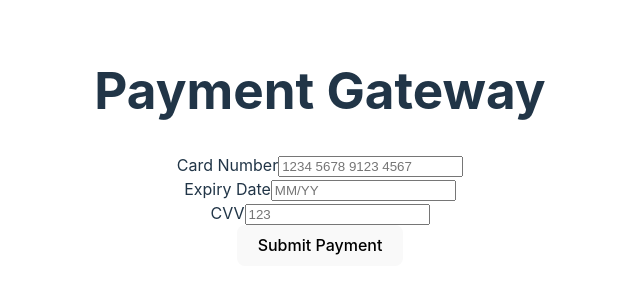
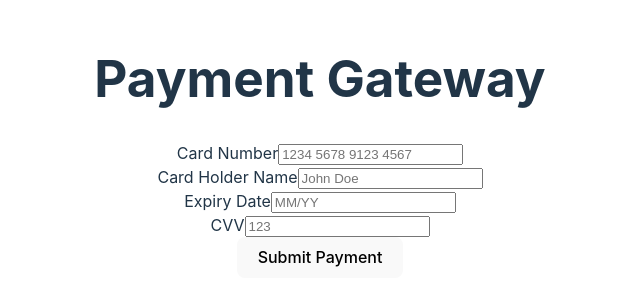
Before and after one commit to Aleksei-Michnik/nodejs-api-visa, a React (Vite) app in the folder frontend/: page / in a window 1280 px wide. Shown: the part 253-558 px from the top of the page, without its empty margins (320-960 px from the left). Built offline with nearby package versions, Linux system fonts and the light colour scheme; no server answers.

Commit message:
Add cardholder name field to payment form and API handler

```diff
--- a/frontend/src/api/paymentService.tsx
+++ b/frontend/src/api/paymentService.tsx
@@ -7,7 +7,12 @@ export async function getPayments() {
     return response.data;
 }
 
-export async function submitPayment(paymentDetails: object) {
+export async function submitPayment(paymentDetails: {
+    cardNumber: string,
+    cardHolder: string,
+    expiry: string,
+    cvv: string,
+}) {
     const response = await axios.post(`${API_BASE_URL}/payments`, paymentDetails);
     return response.data;
 }
--- a/frontend/src/components/PaymentForm.tsx
+++ b/frontend/src/components/PaymentForm.tsx
@@ -3,6 +3,7 @@ import React, { useState } from 'react';
 interface PaymentFormProps {
     onSubmit: (paymentDetails: {
         cardNumber: string;
+        cardHolder: string;
         expiry: string;
         cvv: string;
     }) => void;
@@ -10,13 +11,15 @@ interface PaymentFormProps {
 
 const PaymentForm: React.FC<PaymentFormProps> = ({onSubmit}) => {
     const [cardNumber, setCardNumber] = useState('');
+    const [cardHolder, setCardHolder] = useState('');
     const [expiry, setExpiry] = useState('');
     const [cvv, setCvv] = useState('');
 
     const handleSubmit = (e: React.FormEvent<HTMLFormElement>) => {
         e.preventDefault();
-        onSubmit({ cardNumber, expiry, cvv });
+        onSubmit({ cardNumber, cardHolder, expiry, cvv });
         setCardNumber('');
+        setCardHolder('');
         setExpiry('');
         setCvv('');
     };
@@ -29,6 +32,16 @@ const PaymentForm: React.FC<PaymentFormProps> = ({onSubmit}) => {
           value={cardNumber}
           onChange={e => setCardNumber(e.target.value)}
           placeholder="1234 5678 9123 4567"
+          required
+        />
+      </div>
+      <div>
+        <label>Card Holder Name</label>
+        <input
+          type="text"
+          value={cardHolder}
+          onChange={e => setCardHolder(e.target.value)}
+          placeholder="John Doe"
           required
         />
       </div>
```
